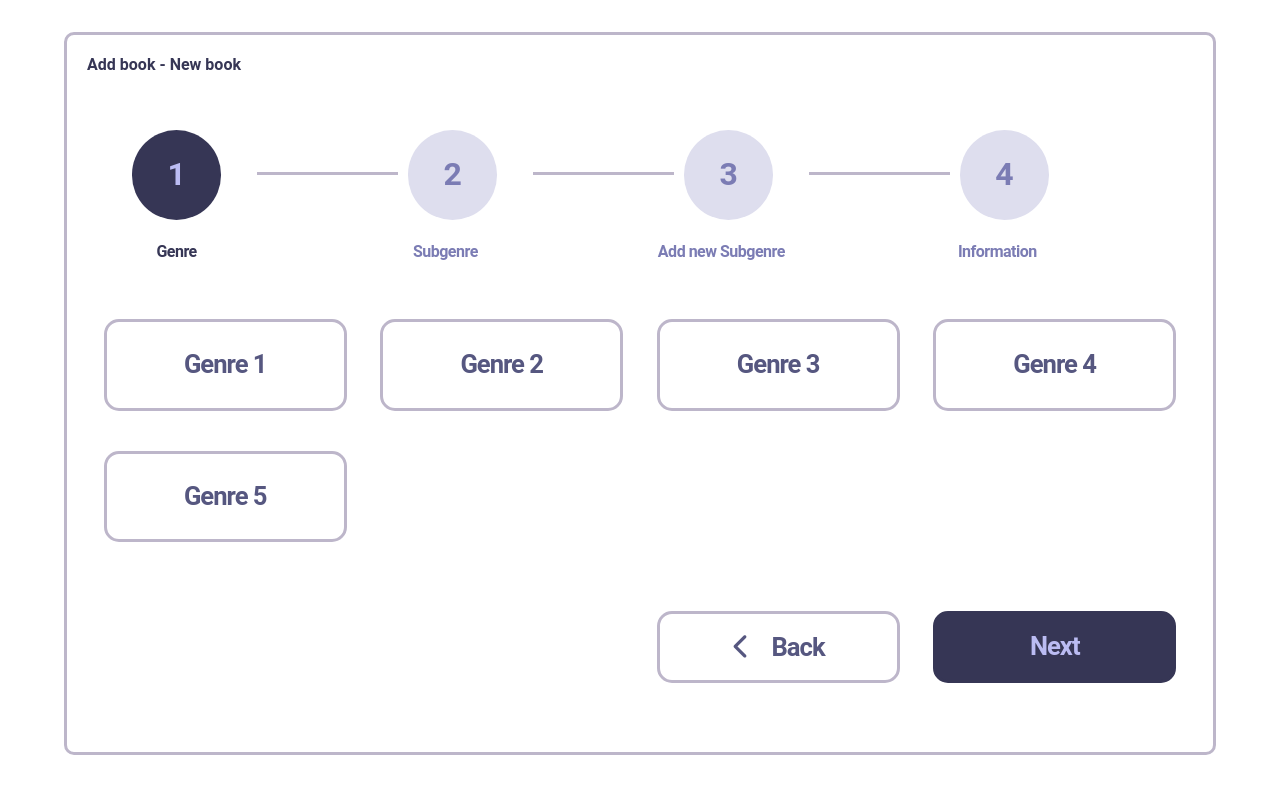
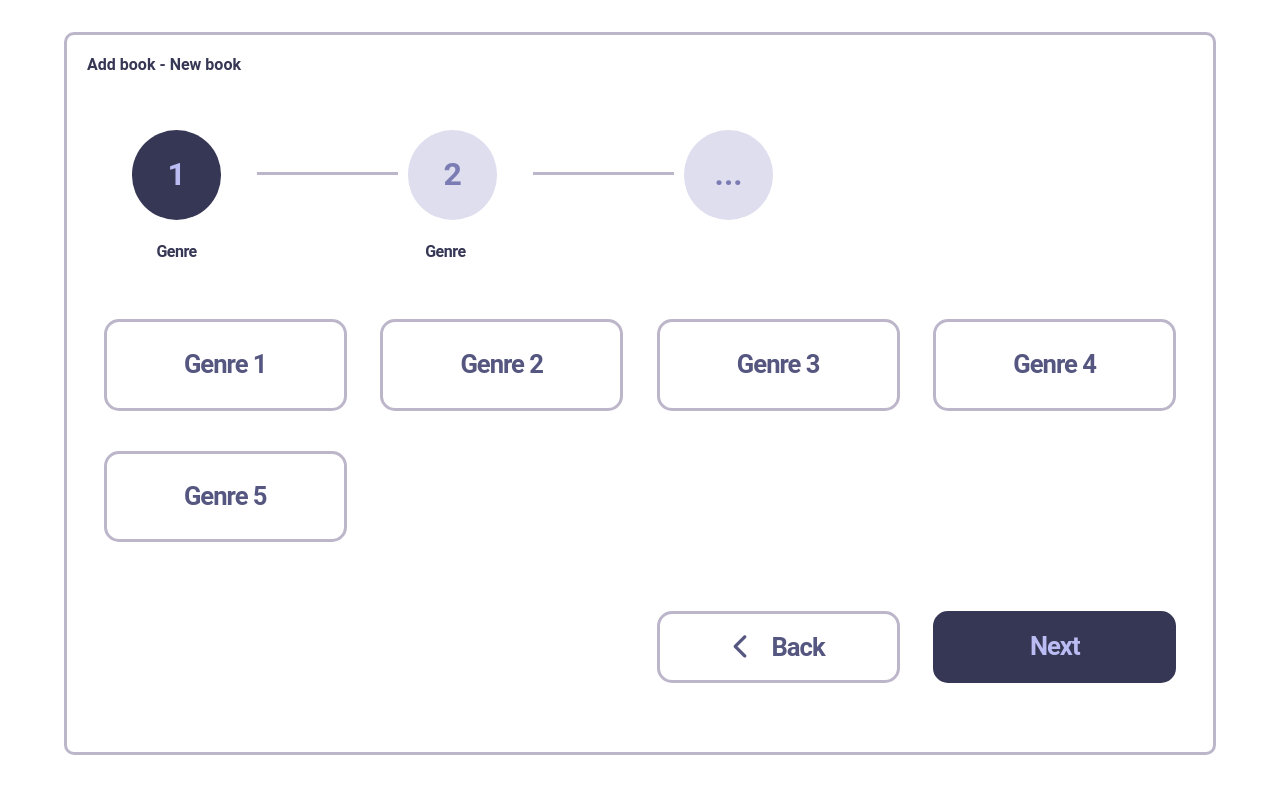
Before and after one commit to tatjama/vortex-app, a React (Create React App) app: page / in a window 1280 px wide. Shown: the top 794 px of the page. Built offline with nearby package versions, Linux system fonts and the light colour scheme.

Commit message:
header from context

```diff
--- a/src/App.jsx
+++ b/src/App.jsx
@@ -1,4 +1,6 @@
+import { useContext } from 'react';
 import { Route, Switch } from 'react-router-dom';
+import GenreContext  from './store/genre-context';
 import Layout from './components/layout/Layout';
 import  Genre  from './pages/genre/Genre';
 import  Subgenre  from './pages/subgenre/Subgenre';
@@ -7,13 +9,19 @@ import  Information  from './pages/information/Information';
 import Success from './pages/success/Success';
 
 function App() {
+
+  const genreCtx = useContext(GenreContext);
+  const genre = genreCtx.selectedGenre;
+  const subgenre = genreCtx.selectedSubgenre;
+  const isAddSubgenreShow = genreCtx.isAddSubgenreShow;
+
   return (
     <Layout>
       <Switch>
         <Route path="/" exact={true}><Genre/></Route>
-        <Route path="/subgenre" ><Subgenre/></Route>
-        <Route path="/addSubgenre"><AddSubgenre/></Route>
-        <Route path="/information"><Information/></Route>
+        {genre && <Route path="/subgenre" ><Subgenre/></Route>}
+        {isAddSubgenreShow && <Route path="/addSubgenre"><AddSubgenre/></Route>}
+        {genre && subgenre&& <Route path="/information"><Information/></Route>}
         <Route path="/success"><Success/></Route>
       </Switch>
     </Layout>
--- a/src/components/layout/Navigation.jsx
+++ b/src/components/layout/Navigation.jsx
@@ -1,7 +1,14 @@
+import { useContext } from 'react';
 import { NavLink } from 'react-router-dom';
+import GenreContext from '../../store/genre-context';
 import classes from './Navigation.module.css';
 
 const Navigation = () => {
+
+  const genreCtx = useContext(GenreContext);
+  const genre = genreCtx.selectedGenre;
+  const subgenre = genreCtx.selectedSubgenre;
+  const isAddSubgenreShow = genreCtx.isAddSubgenreShow;
 
     return (
         <nav className={classes.nav}>
@@ -13,36 +20,58 @@ const Navigation = () => {
                         })}  to={`/`}>1
                         <span className={classes.span}>Genre</span>
                     </NavLink>
+                </li>
 
-                </li>
                 <li>
-                    <NavLink  style={(isActive) => ({
+                    {
+                      genre?<NavLink  style={(isActive) => ({
                               backgroundColor: isActive ? "rgb(54, 54, 85)" : "rgb(222, 222, 238)",
                               color: isActive ? "rgb(187, 188, 243)" : "rgb(123, 124, 180)"
                           })}  to={`/subgenre`}>2
                           <span className={classes.span}>Subgenre</span>
+                      </NavLink>: <NavLink exact={true}  style={(isActive) => ({
+                            backgroundColor:  "rgb(222, 222, 238)",
+                            color: "rgb(123, 124, 180)"
+                        })}  to={`#`}>2
+                        <span className={classes.span}>Genre</span>
                     </NavLink>
+                    }
+                </li>
 
-                </li>
-                <li>
+                {isAddSubgenreShow && <li>
                     <NavLink  style={(isActive) => ({
                             backgroundColor: isActive ? "rgb(54, 54, 85)" : "rgb(222, 222, 238)",
                             color: isActive ? "rgb(187, 188, 243)" : "rgb(123, 124, 180)"
                         })}  to={`/addSubgenre`}>3
                         <span className={classes.span}>Add new Subgenre</span>
                     </NavLink>
+                </li>}
 
-                </li>
                 <li>
                     <NavLink  style={(isActive) => ({
                             backgroundColor: isActive ? "rgb(54, 54, 85)" : "rgb(222, 222, 238)",
                             color: isActive ? "rgb(187, 188, 243)" : "rgb(123, 124, 180)"
-              })}  to={`/information`}>4
-              <span className={classes.span}>Information</span>
+                        })}  to={ `/information`}> {
+                              ((genre && subgenre) || (genre && isAddSubgenreShow))? '4': '...'
+                              }
+                        <span className={classes.span}>{
+                              ((genre && subgenre) || (genre && isAddSubgenreShow)) && 'Information'
+                            }</span>
                     </NavLink>
+                </li>
+                {/*<li>
+                    <NavLink  style={(isActive) => ({
+                            backgroundColor: isActive ? "rgb(54, 54, 85)" : "rgb(222, 222, 238)",
+                            color: isActive ? "rgb(187, 188, 243)" : "rgb(123, 124, 180)"
+                        })}  to={((genre && subgenre) || (genre && isAddSubgenreShow))? `/information`: '#'}> {
+                              ((genre && subgenre) || (genre && isAddSubgenreShow))? '4': '...'
+                              }
+                        <span className={classes.span}>{
+                              ((genre && subgenre) || (genre && isAddSubgenreShow)) && 'Information'
+                            }</span>
+                    </NavLink>
+                          </li>*/}
 
-
-                </li>
             </ul>
 
         </nav>
--- a/src/pages/subgenre/Subgenre.jsx
+++ b/src/pages/subgenre/Subgenre.jsx
@@ -19,6 +19,7 @@ const Subgenre = () => {
     const handleChooseSubgenre = (id) => {
         setActiveButton(id);
         if(id === 'addNew'){
+
             /**open page 3 */
         }else{
             const chosenSubgenre = subgenres.filter(item => item.id === id);
@@ -32,7 +33,8 @@ const Subgenre = () => {
             history.push('/information');
         }else{
             if(activeButton === 'addNew'){
-                history.push('/addSubgenre')
+                genreCtx.isAddSubgenre();
+                history.push('/addSubgenre');
             }
         }
     }
--- a/src/store/genre-context.jsx
+++ b/src/store/genre-context.jsx
@@ -6,10 +6,12 @@ const GenreContext = createContext({
     subgenreList: [],
     selectedGenre: null,
     selectedSubgenre: null,
-    subgenreId: 24,
     selectGenre: (genre) => {},
     selectSubgenre: (subgenre) => {},
     addSubgenre: (subgenre) => {},
+    subgenreId: 24,
+    isAddSubgenreShow: false,
+    isAddSubgenre: () => {},
 });
 
 export const GenreContextProvider = (props) => {
@@ -19,6 +21,7 @@ export const GenreContextProvider = (props) => {
     const [subgenreList, setSubgenreList] = useState([]);
     const [genreList, setGenreList] = useState(DUMMY_DATA.genres);
     const [subgenreId, setSubgenreId] = useState(24);
+    const [isAddSubgenreShow, setIsAddSubgenreShow] = useState(false);
 
     const selectGenreHandler = (genre) => {
         const oneGenre = genreList.filter(item => item.name === genre.name)
@@ -42,15 +45,21 @@ export const GenreContextProvider = (props) => {
         setGenreList(list);
     }
 
+    const isAddSubgenreHandler = () => {
+        setIsAddSubgenreShow(!isAddSubgenreShow);
+    }
+
     const context = {
         genreList: genreList,
         subgenreList: subgenreList,
         selectedGenre: selectedGenre,
         selectedSubgenre: selectedSubgenre,
-        subgenreId: subgenreId,
         selectGenre: selectGenreHandler,
         selectSubgenre: selectSubgenreHandler,
         addSubgenre: addSubgenreHandler,
+        subgenreId: subgenreId,
+        isAddSubgenreShow: isAddSubgenreShow,
+        isAddSubgenre: isAddSubgenreHandler
     };
 
     return <GenreContext.Provider value={context}>
```
Lines whose indentation alone changed are shown as unchanged.
